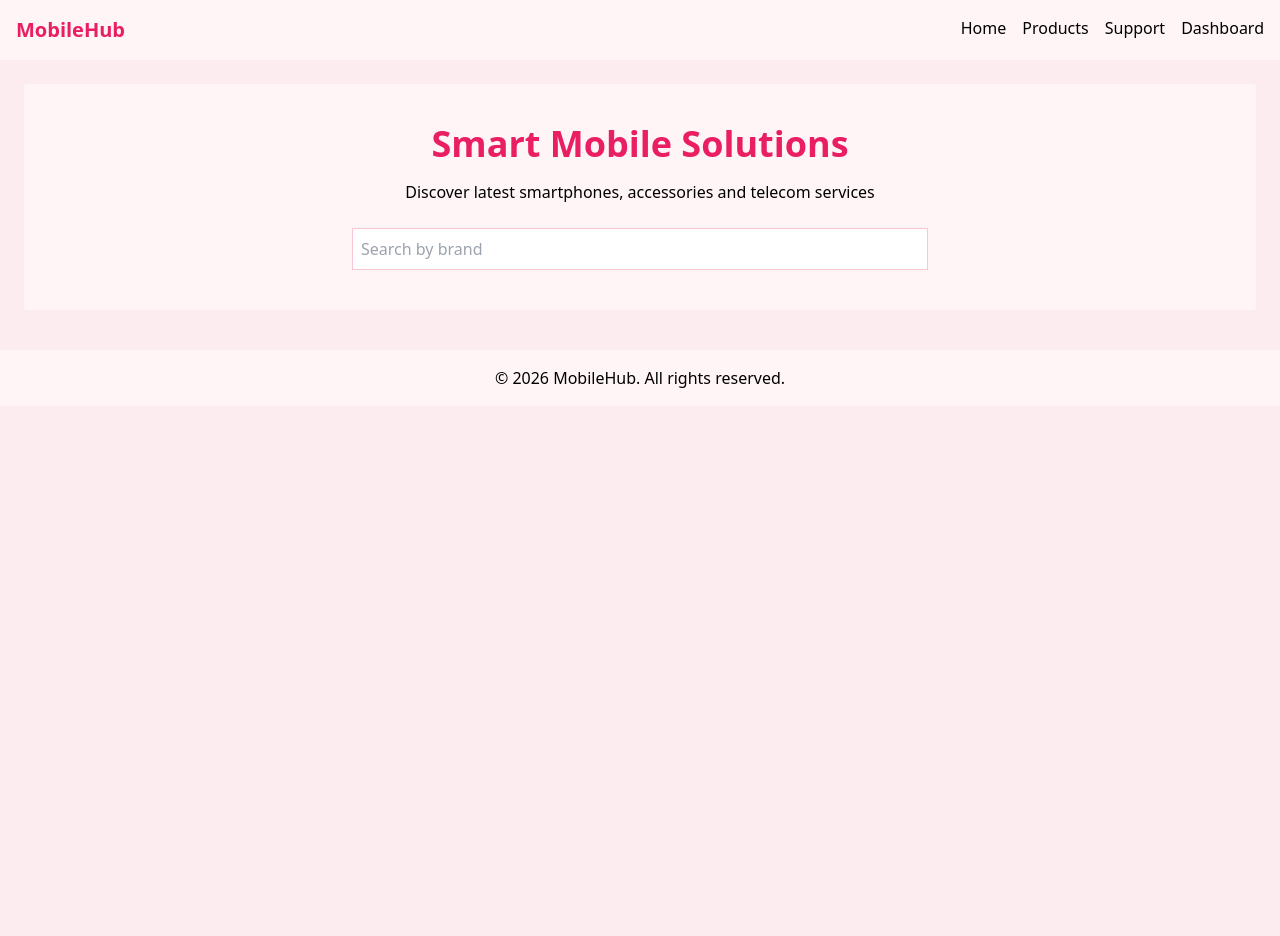
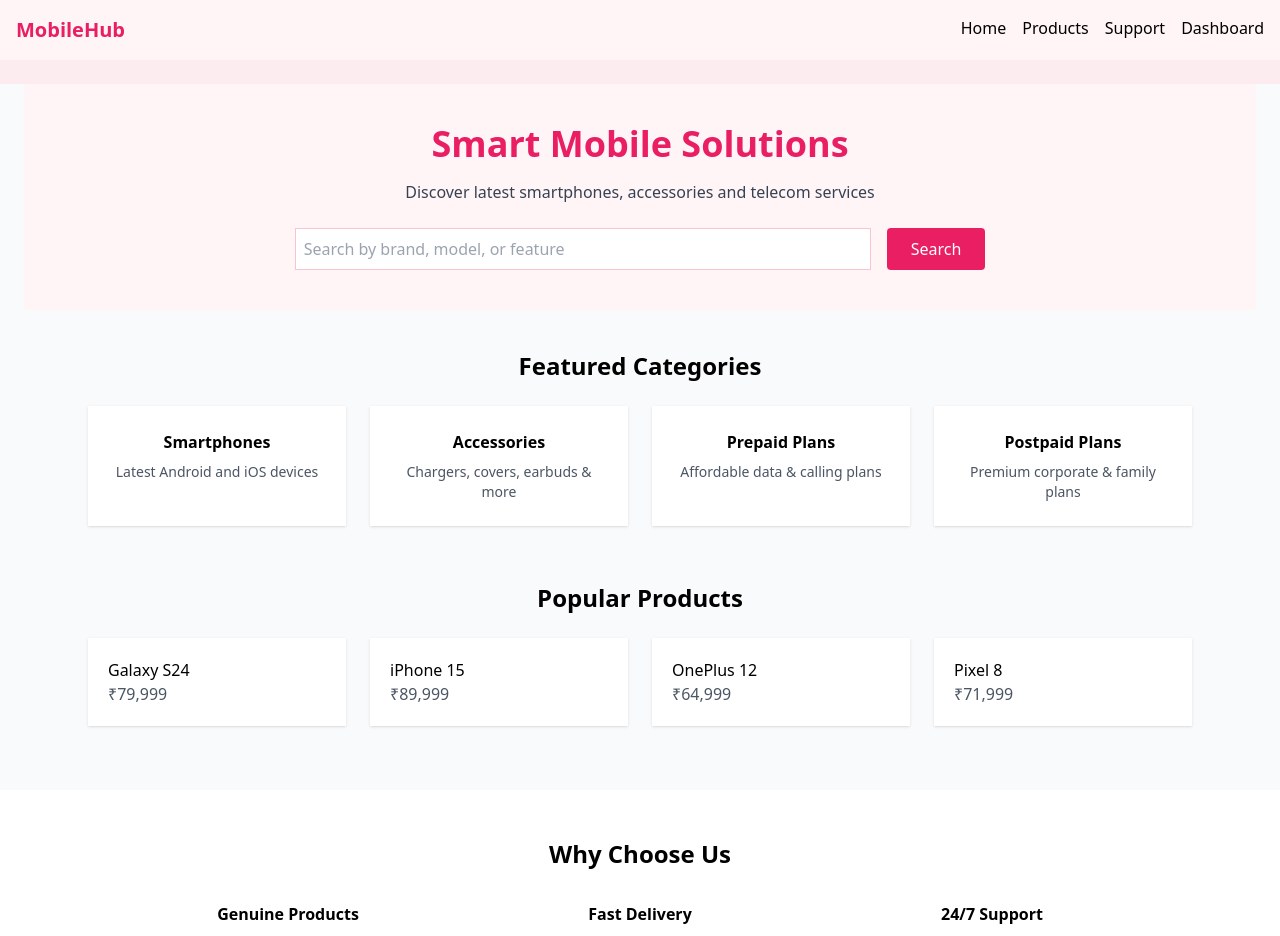
Before and after one commit to Vikas0112/mobile-web-main, a React (Vite) app: page / in a window 1280 px wide. Shown: the top 936 px of the page. Before the commit the page ends 800 px from the top, so only its background shows below. Built offline with nearby package versions, Linux system fonts and the light colour scheme.

Commit message:
Update Home.jsx

```diff
--- a/src/pages/Home.jsx
+++ b/src/pages/Home.jsx
@@ -1,17 +1,194 @@
 const Home = () => {
   return (
+    <div className="bg-gray-50 min-h-screen">
+
+      {/* HERO SECTION */}
       <section className="p-10 text-center bg-pinkSoft rounded m-6">
         <h1 className="text-4xl text-pinkPrimary font-bold mb-4">
           Smart Mobile Solutions
         </h1>
-      <p className="mb-6">
+        <p className="mb-6 text-gray-700">
           Discover latest smartphones, accessories and telecom services
         </p>
+
+        <div className="flex justify-center gap-4">
           <input
             className="border border-pinkBorder p-2 w-1/2"
-        placeholder="Search by brand"
+            placeholder="Search by brand, model, or feature"
           />
+          <button className="bg-pinkPrimary text-white px-6 py-2 rounded">
+            Search
+          </button>
+        </div>
       </section>
+
+      {/* FEATURED CATEGORIES */}
+      <section className="max-w-6xl mx-auto mt-10 px-6">
+        <h2 className="text-2xl font-semibold mb-6 text-center">
+          Featured Categories
+        </h2>
+
+        <div className="grid grid-cols-4 gap-6">
+          <div className="bg-white p-6 shadow text-center">
+            <h3 className="font-semibold mb-2">Smartphones</h3>
+            <p className="text-sm text-gray-600">
+              Latest Android and iOS devices
+            </p>
+          </div>
+
+          <div className="bg-white p-6 shadow text-center">
+            <h3 className="font-semibold mb-2">Accessories</h3>
+            <p className="text-sm text-gray-600">
+              Chargers, covers, earbuds & more
+            </p>
+          </div>
+
+          <div className="bg-white p-6 shadow text-center">
+            <h3 className="font-semibold mb-2">Prepaid Plans</h3>
+            <p className="text-sm text-gray-600">
+              Affordable data & calling plans
+            </p>
+          </div>
+
+          <div className="bg-white p-6 shadow text-center">
+            <h3 className="font-semibold mb-2">Postpaid Plans</h3>
+            <p className="text-sm text-gray-600">
+              Premium corporate & family plans
+            </p>
+          </div>
+        </div>
+      </section>
+
+      {/* POPULAR PRODUCTS */}
+      <section className="max-w-6xl mx-auto mt-14 px-6">
+        <h2 className="text-2xl font-semibold mb-6 text-center">
+          Popular Products
+        </h2>
+
+        <div className="grid grid-cols-4 gap-6">
+          <div className="bg-white p-5 shadow">
+            <h4 className="font-medium">Galaxy S24</h4>
+            <p className="text-gray-600">₹79,999</p>
+          </div>
+
+          <div className="bg-white p-5 shadow">
+            <h4 className="font-medium">iPhone 15</h4>
+            <p className="text-gray-600">₹89,999</p>
+          </div>
+
+          <div className="bg-white p-5 shadow">
+            <h4 className="font-medium">OnePlus 12</h4>
+            <p className="text-gray-600">₹64,999</p>
+          </div>
+
+          <div className="bg-white p-5 shadow">
+            <h4 className="font-medium">Pixel 8</h4>
+            <p className="text-gray-600">₹71,999</p>
+          </div>
+        </div>
+      </section>
+
+      {/* WHY CHOOSE US */}
+      <section className="bg-white mt-16 py-12">
+        <h2 className="text-2xl font-semibold mb-8 text-center">
+          Why Choose Us
+        </h2>
+
+        <div className="max-w-5xl mx-auto grid grid-cols-3 gap-8 text-center">
+          <div>
+            <h4 className="font-semibold mb-2">Genuine Products</h4>
+            <p className="text-gray-600 text-sm">
+              100% original devices with official warranty
+            </p>
+          </div>
+
+          <div>
+            <h4 className="font-semibold mb-2">Fast Delivery</h4>
+            <p className="text-gray-600 text-sm">
+              Quick and reliable shipping across India
+            </p>
+          </div>
+
+          <div>
+            <h4 className="font-semibold mb-2">24/7 Support</h4>
+            <p className="text-gray-600 text-sm">
+              Dedicated support whenever you need help
+            </p>
+          </div>
+        </div>
+      </section>
+
+      {/* OFFERS */}
+      <section className="bg-pinkSoft py-12 mt-16 text-center">
+        <h2 className="text-2xl font-semibold mb-3">
+          Exclusive Offers & Deals
+        </h2>
+        <p className="text-gray-700 mb-6">
+          Save more with festive discounts and bank offers
+        </p>
+        <button className="bg-pinkPrimary text-white px-6 py-2 rounded">
+          View Offers
+        </button>
+      </section>
+
+      {/* TESTIMONIALS */}
+      <section className="max-w-6xl mx-auto mt-16 px-6">
+        <h2 className="text-2xl font-semibold mb-8 text-center">
+          What Our Customers Say
+        </h2>
+
+        <div className="grid grid-cols-3 gap-6">
+          <div className="bg-white p-6 shadow">
+            <p className="text-sm text-gray-600">
+              “Excellent service and fast delivery. Highly recommended!”
+            </p>
+            <p className="mt-3 font-medium">— Rahul</p>
+          </div>
+
+          <div className="bg-white p-6 shadow">
+            <p className="text-sm text-gray-600">
+              “Best prices and genuine products. Very satisfied.”
+            </p>
+            <p className="mt-3 font-medium">— Sneha</p>
+          </div>
+
+          <div className="bg-white p-6 shadow">
+            <p className="text-sm text-gray-600">
+              “Customer support was quick and helpful.”
+            </p>
+            <p className="mt-3 font-medium">— Aman</p>
+          </div>
+        </div>
+      </section>
+
+      {/* NEWSLETTER */}
+      <section className="bg-white mt-16 py-12 text-center">
+        <h2 className="text-2xl font-semibold mb-3">
+          Stay Updated
+        </h2>
+        <p className="text-gray-600 mb-6">
+          Subscribe to get updates on new launches and offers
+        </p>
+
+        <div className="flex justify-center gap-4">
+          <input
+            className="border p-2 w-1/3"
+            placeholder="Enter your email"
+          />
+          <button className="bg-pinkPrimary text-white px-6 py-2 rounded">
+            Subscribe
+          </button>
+        </div>
+      </section>
+
+      {/* FOOTER PREVIEW */}
+      <footer className="bg-gray-800 text-white mt-16 py-6 text-center">
+        <p className="text-sm">
+          © 2026 Smart Mobile Solutions. All rights reserved.
+        </p>
+      </footer>
+
+    </div>
   );
 };
 
```
Lines whose indentation alone changed are shown as unchanged.
